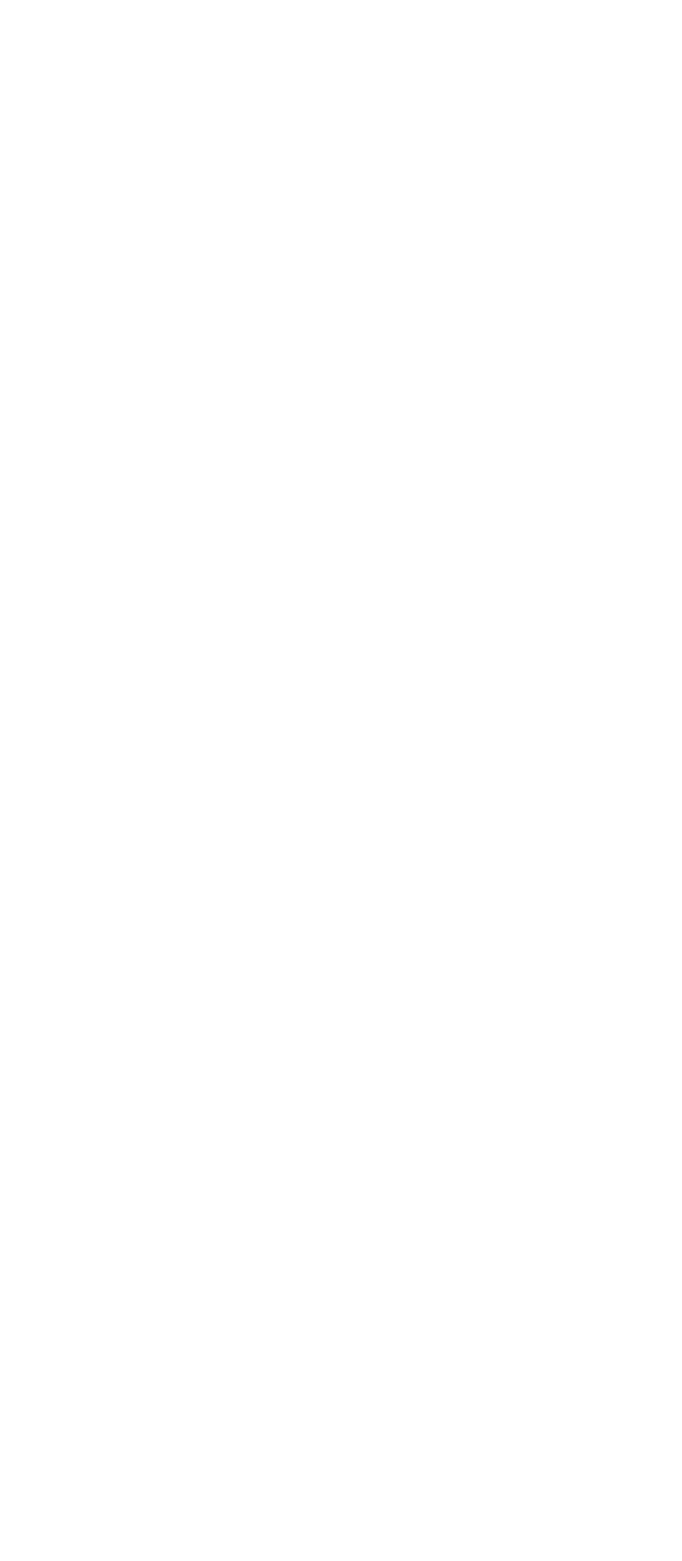
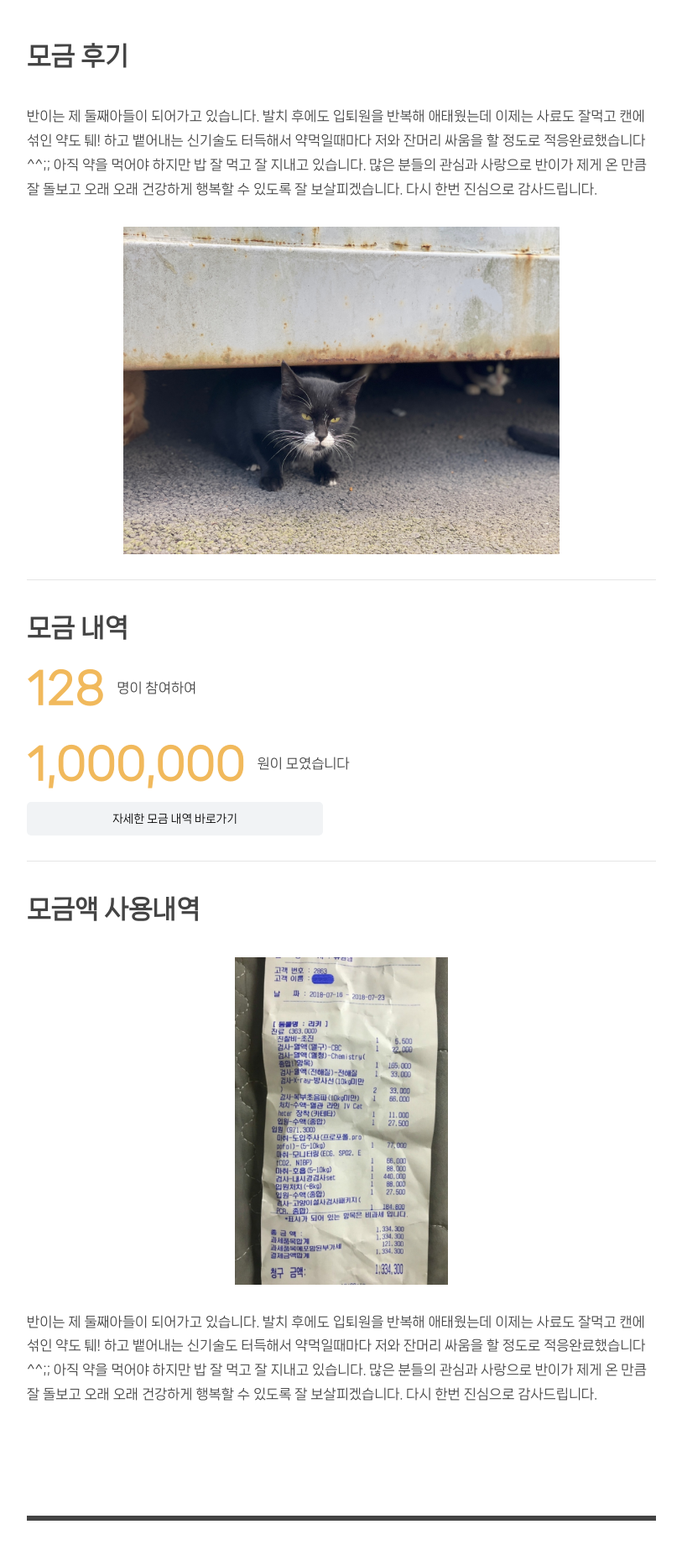
Before and after one commit to 5H-30M/GoLongGoLong_frontend, a React (Create React App) app: page /epilogue/post in a window 1280 px wide. Before the commit this address had no page. Shown: the part 480-2339 px from the top of the page at 84% size, without its empty margins (233-1046 px from the left). Before the commit the page ends 800 px from the top, so only its background shows below. Built offline with nearby package versions, Linux system fonts and the light colour scheme.

Commit message:
[FEAT] EpiloguePostPage 생성

```diff
--- a/src/App.tsx
+++ b/src/App.tsx
@@ -2,12 +2,13 @@ import React from "react";
 import { BrowserRouter as Router, Routes, Route } from "react-router-dom";
 import { createGlobalStyle } from "styled-components";
 /* components */
-import Footer from "components/Footer";
-import Header from "components/Header";
+import Footer from "components/Common/Footer";
+import Header from "components/Common/Header";
 import EpiloguePage from "pages/EpiloguePage";
 import LoginPage from "pages/LoginPage";
 import MainAfterLoginPage from "pages/MainAfterLoginPage";
 import PostPage from "pages/PostPage";
+import EpiloguePostPage from "pages/EpiloguePostPage";
 
 function App() {
     return (
@@ -20,6 +21,10 @@ function App() {
                     <Route path="/login" element={<LoginPage />}></Route>
                     <Route path="/epilogue" element={<EpiloguePage />}></Route>
                     <Route path="/post" element={<PostPage />}></Route>
+                    <Route
+                        path="/epilogue/post"
+                        element={<EpiloguePostPage />}
+                    ></Route>
                 </Routes>
                 <Footer />
             </Router>
--- /dev/null
+++ b/src/components/Common/ButtonStyle.tsx
@@ -0,0 +1,11 @@
+import styled from "styled-components";
+
+const GreyButton = styled.button`
+    width: 353px;
+    height: 40px;
+    background: #f1f3f5;
+    border: none;
+    border-radius: 5px;
+`;
+
+export { GreyButton };
--- a/src/components/Common/PostStyle.tsx
+++ b/src/components/Common/PostStyle.tsx
@@ -4,17 +4,17 @@ const Container = styled.div`
     width: 750px;
     display: flex;
     flex-direction: column;
+    gap: 30px;
 
     text {
         font-size: 16px;
-        padding-bottom: 30px;
         color: #444444;
         line-height: 180%;
     }
     img {
         width: 100%;
         height: 390px;
-        object-fit: cover;
+        object-fit: contain;
     }
     .title {
         font-size: 30px;
@@ -24,8 +24,13 @@ const Container = styled.div`
 const Line = styled.div`
     width: 100%;
     height: 6px;
-    background: #444444;
+    background-color: #444444;
     margin-top: 100px;
 `;
+const ThinLine = styled.div`
+    width: 100%;
+    height: 1px;
+    background-color: #e5e5e5;
+`;
 
-export { Container, Line };
+export { Container, Line, ThinLine };
--- /dev/null
+++ b/src/components/EpiloguePostPage/PostContents.tsx
@@ -0,0 +1,64 @@
+import styled from "styled-components";
+import { Container, ThinLine, Line } from "components/Common/PostStyle";
+import img1 from "../../assets/imgs/test/5.jpg";
+import receipt from "../../assets/imgs/test/receipt.png";
+import { GreyButton } from "components/Common/ButtonStyle";
+
+const PostContents = () => {
+    return (
+        <Container>
+            <text className="title">모금 후기</text>
+            <text>
+                반이는 제 둘째아들이 되어가고 있습니다. 발치 후에도 입퇴원을
+                반복해 애태웠는데 이제는 사료도 잘먹고 캔에 섞인 약도 퉤! 하고
+                뱉어내는 신기술도 터득해서 약먹일때마다 저와 잔머리 싸움을 할
+                정도로 적응완료했습니다^^;; 아직 약을 먹어야 하지만 밥 잘 먹고
+                잘 지내고 있습니다. 많은 분들의 관심과 사랑으로 반이가 제게 온
+                만큼 잘 돌보고 오래 오래 건강하게 행복할 수 있도록 잘
+                보살피겠습니다. 다시 한번 진심으로 감사드립니다.
+            </text>
+            <img src={img1}></img>
+            <ThinLine></ThinLine>
+            <div id="confettiDiv">
+                <text className="title">모금 내역</text>
+                <RowDiv>
+                    <text className="number">128</text>
+                    <text>명이 참여하여</text>
+                </RowDiv>
+                <RowDiv>
+                    <text className="number">1,000,000</text>
+                    <text>원이 모였습니다</text>
+                </RowDiv>
+                <GreyButton>자세한 모금 내역 바로가기</GreyButton>
+            </div>
+            <ThinLine></ThinLine>
+            <text className="title">모금액 사용내역</text>
+            <img src={receipt}></img>
+            <text>
+                반이는 제 둘째아들이 되어가고 있습니다. 발치 후에도 입퇴원을
+                반복해 애태웠는데 이제는 사료도 잘먹고 캔에 섞인 약도 퉤! 하고
+                뱉어내는 신기술도 터득해서 약먹일때마다 저와 잔머리 싸움을 할
+                정도로 적응완료했습니다^^;; 아직 약을 먹어야 하지만 밥 잘 먹고
+                잘 지내고 있습니다. 많은 분들의 관심과 사랑으로 반이가 제게 온
+                만큼 잘 돌보고 오래 오래 건강하게 행복할 수 있도록 잘
+                보살피겠습니다. 다시 한번 진심으로 감사드립니다.
+            </text>
+            <Line></Line>
+        </Container>
+    );
+};
+
+export default PostContents;
+
+const RowDiv = styled.div`
+    display: flex;
+    flex-direction: row;
+    align-items: center;
+    gap: 15px;
+
+    .number {
+        font-weight: bold;
+        font-size: 50px;
+        color: #f1b95c;
+    }
+`;
--- a/src/components/PostPage/PostInfo.tsx
+++ b/src/components/PostPage/PostInfo.tsx
@@ -1,5 +1,6 @@
 import styled from "styled-components";
 import thumbnail from "../../assets/imgs/test/1.jpg";
+import { GreyButton } from "components/Common/ButtonStyle";
 
 const PostInfo = () => {
     return (
@@ -38,7 +39,7 @@ const PostInfo = () => {
                             모금기간 2022.06.29 ~ 2022.07.27
                         </text>
                     </RowDiv>
-                    <DonateButton>기부하기</DonateButton>
+                    <GreyButton>기부하기</GreyButton>
                 </Right>
             </Div>
         </Container>
@@ -102,10 +103,3 @@ const Line = styled.div`
     height: 1px;
     background: #f4f4f4;
 `;
-const DonateButton = styled.button`
-    width: 353px;
-    height: 40px;
-    background: #f1f3f5;
-    border: none;
-    border-radius: 5px;
-`;
--- a/src/pages/EpiloguePage.tsx
+++ b/src/pages/EpiloguePage.tsx
@@ -1,7 +1,8 @@
-import EpiloguePost from "components/EpiloguePost";
-import Search from "components/Search";
+import EpiloguePost from "components/EpiloguePage/Post";
+import Search from "components/Common/Search";
 import styled from "styled-components";
 import epilogue from "../assets/imgs/banners/epilogue.png";
+import { Link } from "react-router-dom";
 /* 테스트용 이미지*/
 import img1 from "../assets/imgs/test/1.jpg";
 import img2 from "../assets/imgs/test/2.jpg";
@@ -19,11 +20,16 @@ const Epilogue = () => {
             <InnerContainer>
                 <Search />
                 <Board>
-                    <EpiloguePost
-                        thumbnail={img1}
-                        title={"다리를 다친 뚜비를 도와주세요"}
-                        author={"카라카라케리"}
-                    />
+                    <Link
+                        to="/epilogue/post"
+                        style={{ color: "black", textDecoration: "none" }}
+                    >
+                        <EpiloguePost
+                            thumbnail={img1}
+                            title={"다리를 다친 뚜비를 도와주세요"}
+                            author={"카라카라케리"}
+                        />
+                    </Link>
                     <EpiloguePost
                         thumbnail={img2}
                         title={"사랑이에게 사랑을 베풀어 주세요"}
--- /dev/null
+++ b/src/pages/EpiloguePostPage.tsx
@@ -0,0 +1,23 @@
+import Author from "components/Common/Author";
+import Banner from "components/EpiloguePostPage/Banner";
+import PostContents from "components/EpiloguePostPage/PostContents";
+import styled from "styled-components";
+
+const EpiloguePostPage = () => {
+    return (
+        <Container>
+            <Banner />
+            <PostContents />
+            <Author />
+        </Container>
+    );
+};
+
+export default EpiloguePostPage;
+
+const Container = styled.div`
+    display: flex;
+    flex-direction: column;
+    align-items: center;
+    gap: 50px;
+`;
```
Also changed, not shown: src/assets/imgs/test/receipt.png (added).
